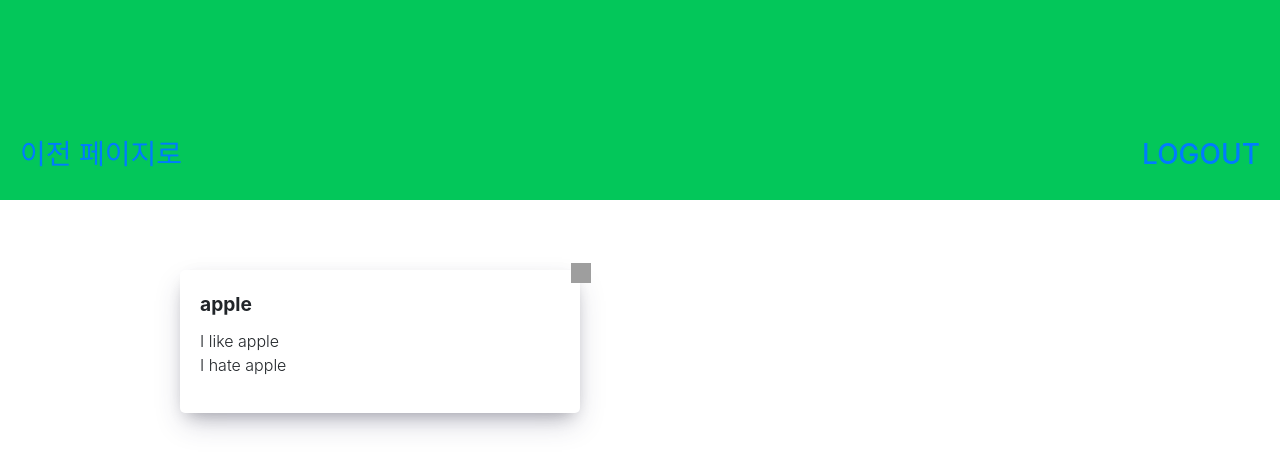
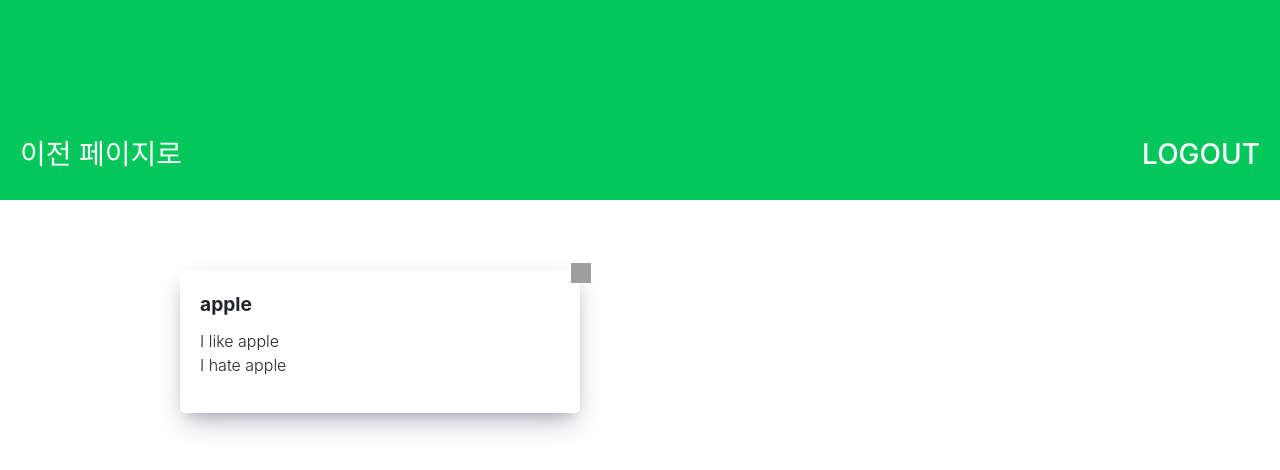
Before and after one commit to codestates/Avocado-AVocaDo, a React (Create React App) app in the folder client/: page /wordbook in a window 1280 px wide. Shown: the top 470 px of the page. Built offline with nearby package versions, Linux system fonts and the light colour scheme; grey boxes are pictures that could not be loaded.

Commit message:
fix bootstrap/css

```diff
--- a/client/src/CSS/Login.css
+++ b/client/src/CSS/Login.css
@@ -30,8 +30,8 @@ button {
 }
 a {
   /* a 태그 색 안쓰고 상위 요소에서 지정한 색깔 사용 */
-  color: inherit;
-  text-decoration: none;
+  color: inherit !important;
+  text-decoration: none !important;
 }
 
 .login_form {
--- a/client/src/CSS/Wordbook.css
+++ b/client/src/CSS/Wordbook.css
@@ -18,6 +18,12 @@
   justify-content: space-between;
   width: 100%;
 }
+
+.wordbook_nav > a {
+  color: inherit;
+  text-decoration: none;
+}
+
 .wordlist_wrap {
   height: 100%;
   display: flex;
```
